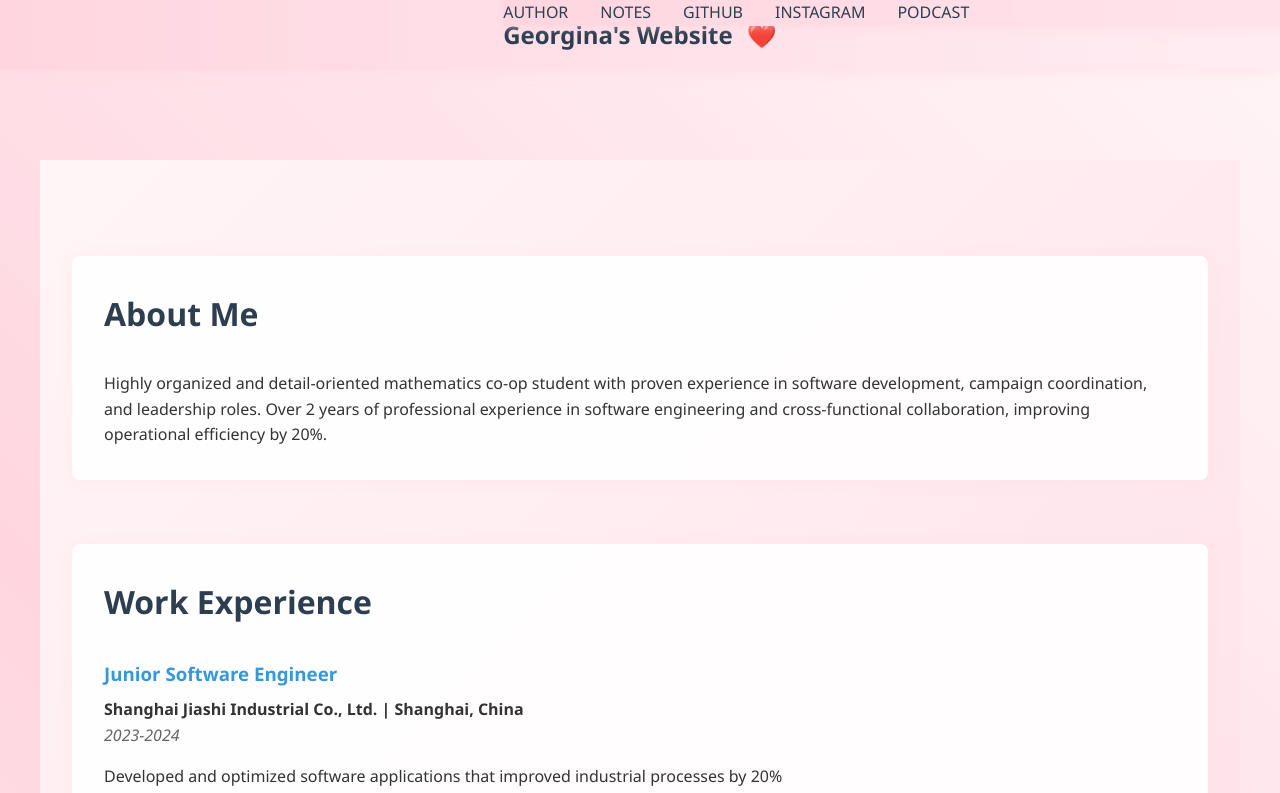
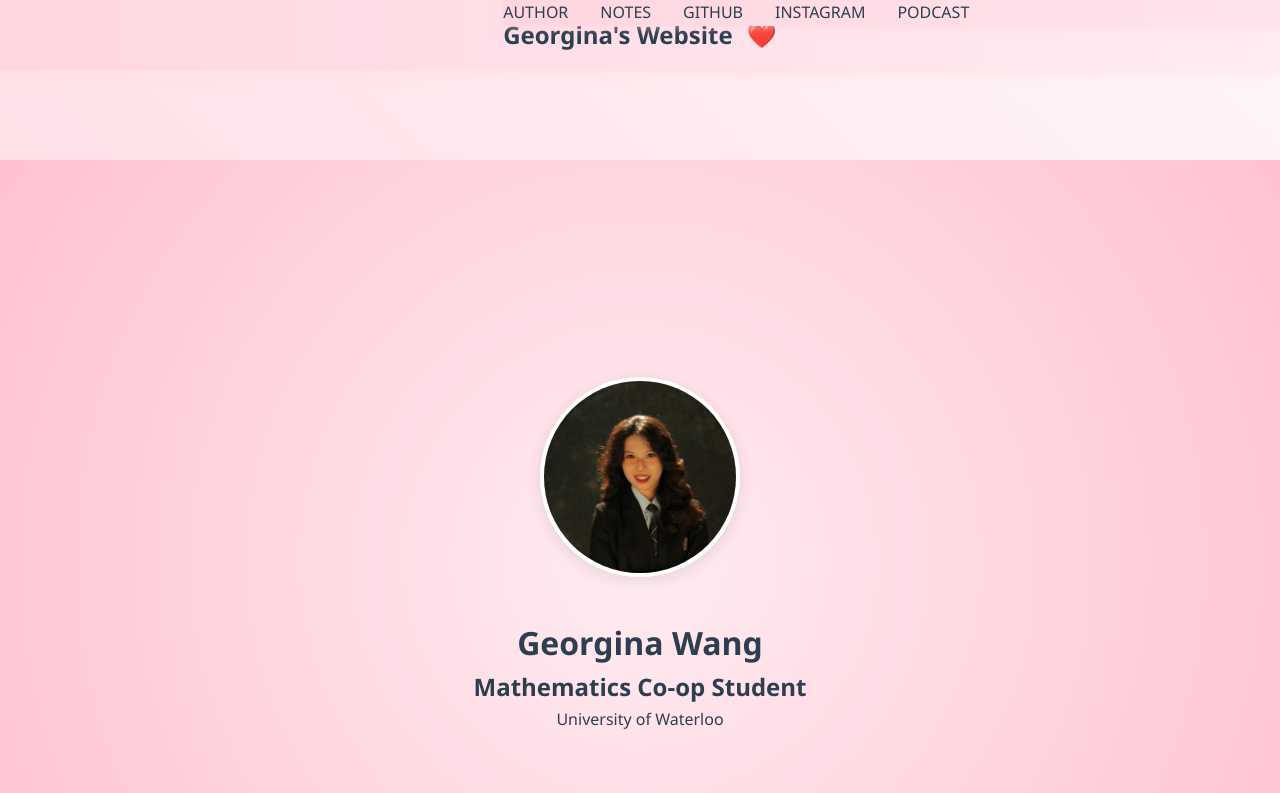
Before and after one commit to GeorginaTaylorsVersion/Georginas_Website, a Next.js app: page / in a window 1280 px wide. Shown: the top 793 px of the page. Built offline with nearby package versions, Linux system fonts and the light colour scheme.

Commit message:
Update index.js

```diff
--- a/pages/index.js
+++ b/pages/index.js
@@ -26,6 +26,28 @@ export default function Home() {
 
       {/* Spacing element to clear the fixed header on the home page */}
       <div style={{ height: '80px' }}></div>
+
+      {/* Personal website hero section */}
+      <header className={styles.hero}>
+          <div className={styles['hero-content']}>
+              <div className={styles['profile-image']}>
+                  <Image
+                      src="/personal-website/images/profile.jpg?v=2"
+                      alt="Georgina Wang"
+                      className={styles['profile-photo']}
+                      width={200}
+                      height={200}
+                  />
+              </div>
+              <h1>Georgina Wang</h1>
+              <h2>Mathematics Co-op Student</h2>
+              <p>University of Waterloo</p>
+              <div className="social-links">
+                  <a href="https://www.linkedin.com/in/georgina-wang-52a552346" target="_blank" rel="noopener noreferrer"><i className="fab fa-linkedin"></i></a>
+                  <a href="mailto:georgina.wang@uwaterloo.ca"><i className="fas fa-envelope"></i></a>
+              </div>
+          </div>
+      </header>
 
       {/* Main Content Sections */}
       <main>
```
